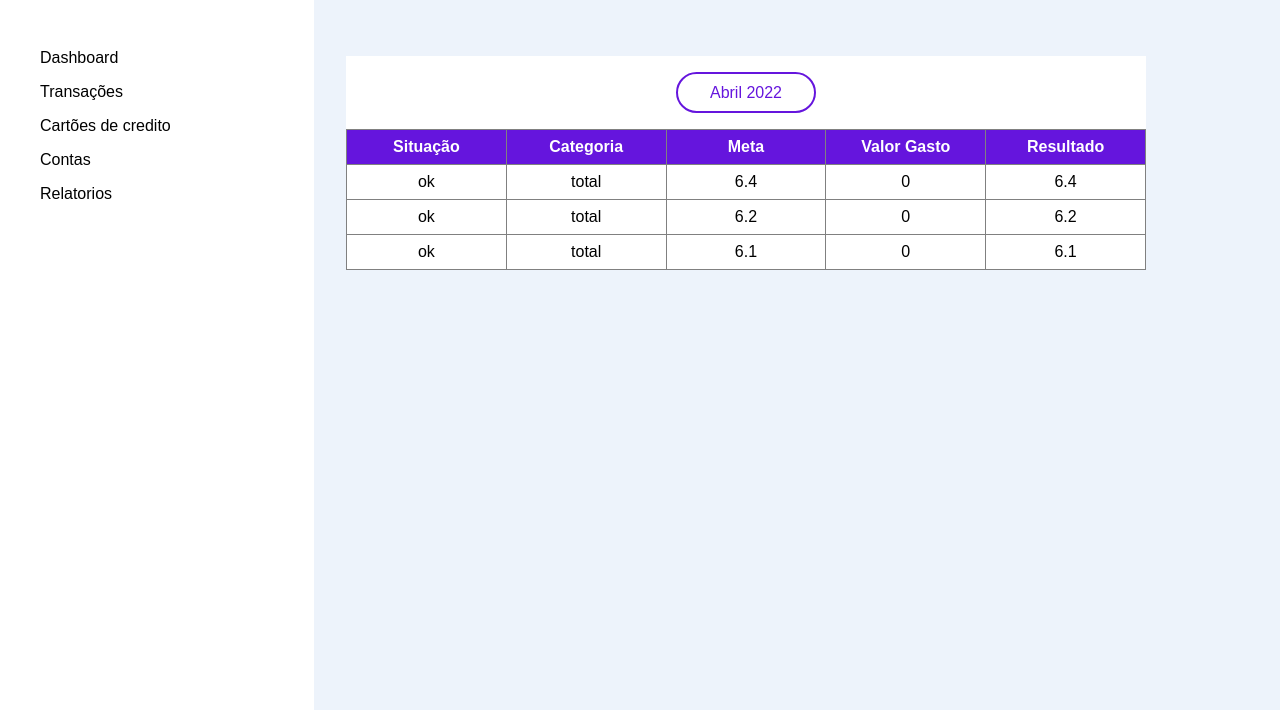
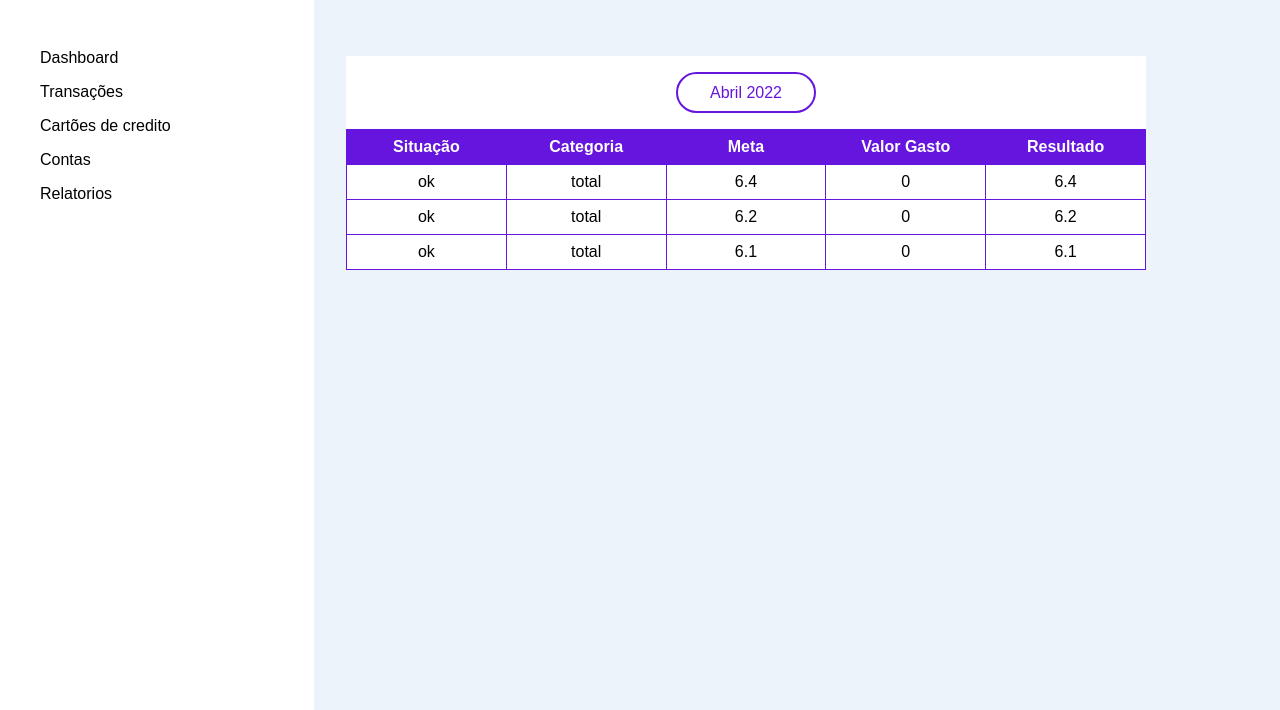
Before and after one commit to alexboliveira/appJs1, a plain HTML site: page index.html in a window 1280 px wide. Shown: the part 90-800 px from the top of the page. Drawn offline with Linux system fonts and the light colour scheme.

Commit message:
criando tabelas

```diff
--- a/css/style.css
+++ b/css/style.css
@@ -107,7 +107,7 @@ table{
 table td, table th{
     background-color: white;
     width: 100%;
-    border: 1px solid gray;
+    border: 1px solid rgb(101,21,221);
     padding: 0.5rem;
 }
 
```
